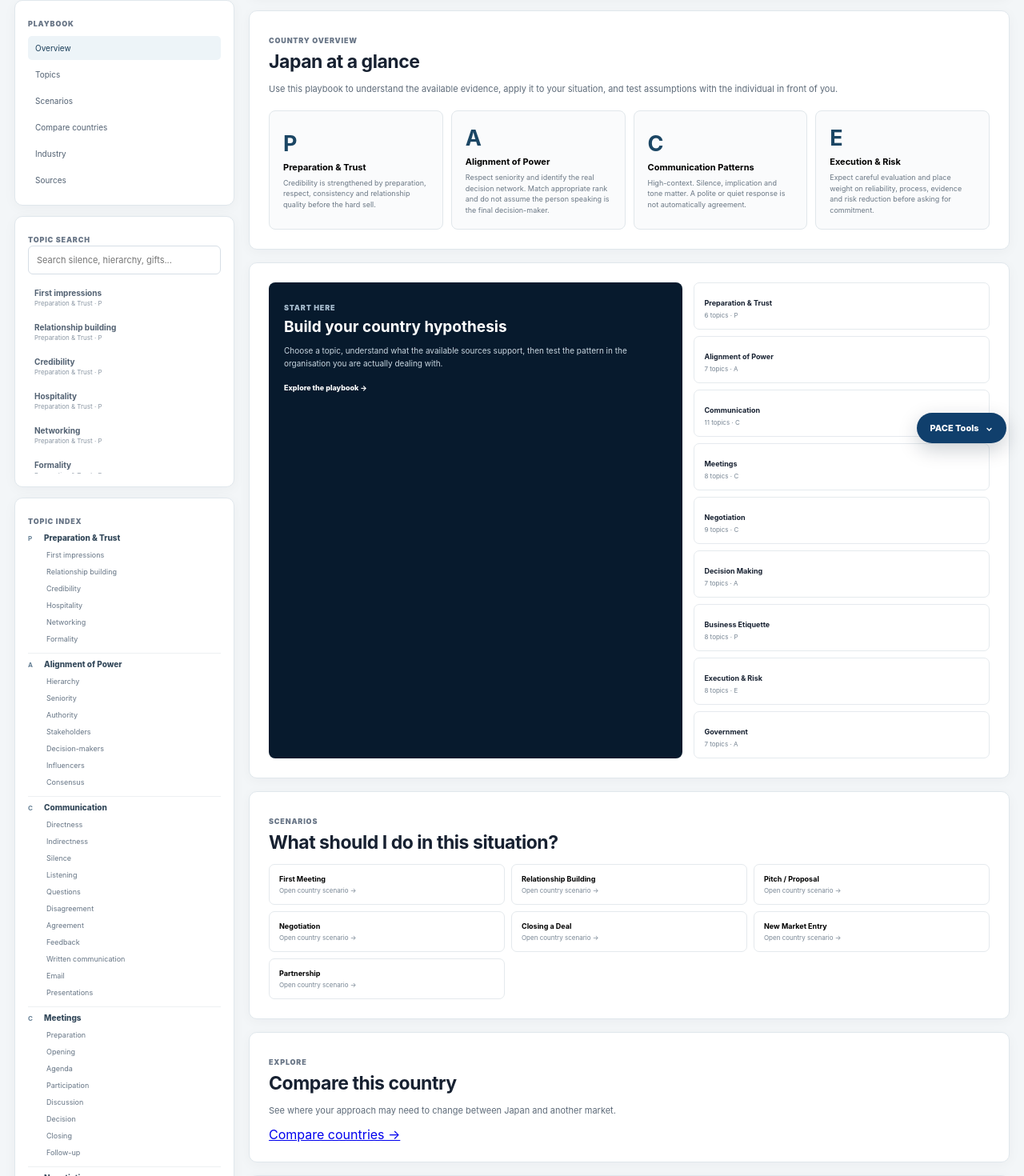
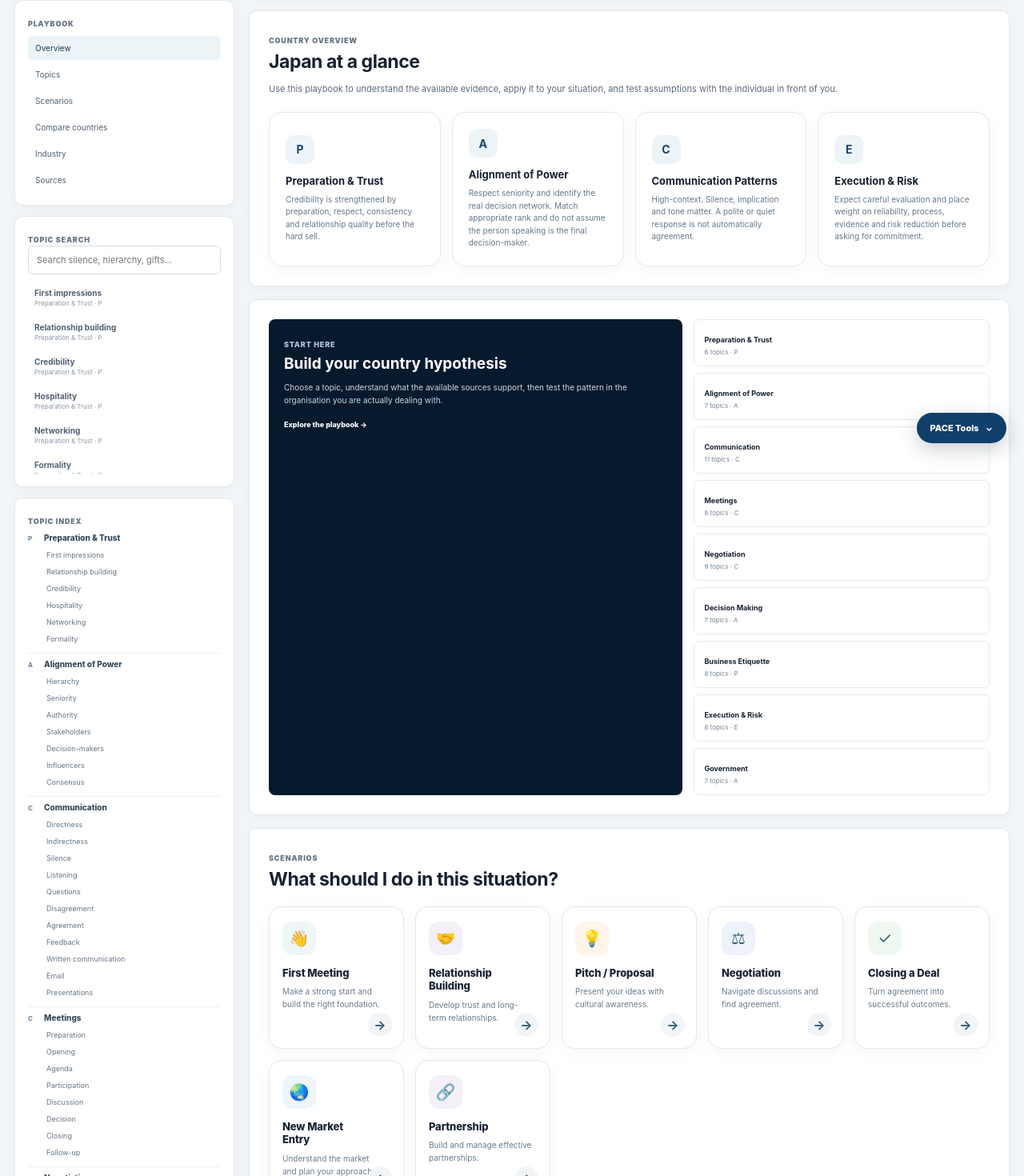
Before and after one commit to caseysmeekes/cultural-playbook-pace, a Next.js app: page /country-playbook in a window 1280 px wide. Shown: the part 224-1694 px from the top of the page at 80% size. Built offline with nearby package versions, Linux system fonts and the light colour scheme.

Commit message:
PACE 3E - Refine Country Playbook card UI

```diff
--- a/app/country-playbook/country-playbook.module.css
+++ b/app/country-playbook/country-playbook.module.css
@@ -1,135 +1,199 @@
-.cp2 button,
-.cp2 a {
+:global(.cp2) button,
+:global(.cp2) a {
   font-family: inherit;
 }
 
-.cp2-scenario-grid {
+:global(.cp2-scenario-grid) {
   display: grid !important;
-  grid-template-columns: repeat(3, minmax(0, 1fr)) !important;
-  gap: 12px !important;
-  margin-top: 18px !important;
-}
-
-.cp2-scenario {
-  appearance: none !important;
-  width: 100% !important;
-  min-height: 92px !important;
-  display: grid !important;
-  grid-template-columns: 1fr auto !important;
-  align-items: center !important;
+  grid-template-columns: repeat(5, minmax(0, 1fr)) !important;
   gap: 14px !important;
-  padding: 18px !important;
-  border: 1px solid #dce6ef !important;
-  border-radius: 12px !important;
-  background: linear-gradient(145deg, #ffffff 0%, #f8fbfd 100%) !important;
-  color: #172131 !important;
-  text-align: left !important;
-  cursor: pointer !important;
-  box-shadow: 0 4px 16px rgba(23, 33, 49, 0.05) !important;
-  transition: transform .18s ease, box-shadow .18s ease, border-color .18s ease !important;
-}
-
-.cp2-scenario:hover {
-  transform: translateY(-2px) !important;
-  border-color: #b9cee0 !important;
-  box-shadow: 0 9px 24px rgba(23, 33, 49, 0.09) !important;
-}
-
-.cp2-scenario b {
-  display: block !important;
-  margin: 0 !important;
-  font-size: 14px !important;
-  line-height: 1.25 !important;
-  font-weight: 800 !important;
-  color: #172131 !important;
-}
-
-.cp2-scenario span {
-  display: block !important;
-  margin-top: 7px !important;
-  font-size: 10px !important;
-  line-height: 1.45 !important;
-  color: #66788a !important;
-}
-
-.cp2-scenario::after {
-  content: '→' !important;
-  width: 34px !important;
-  height: 34px !important;
-  display: grid !important;
-  place-items: center !important;
-  border-radius: 50% !important;
-  background: #edf4fa !important;
-  color: #17466d !important;
-  font-size: 18px !important;
-  font-weight: 700 !important;
-  flex-shrink: 0 !important;
-}
-
-.cp2-pillar-grid {
-  display: grid !important;
-  grid-template-columns: repeat(4, minmax(0, 1fr)) !important;
-  gap: 12px !important;
   margin-top: 20px !important;
 }
 
-.cp2-pillar {
+:global(.cp2-scenario) {
   appearance: none !important;
+  -webkit-appearance: none !important;
   width: 100% !important;
-  min-height: 145px !important;
-  padding: 20px !important;
-  border: 1px solid #dce6ef !important;
-  border-radius: 12px !important;
+  min-height: 178px !important;
+  position: relative !important;
+  display: flex !important;
+  flex-direction: column !important;
+  align-items: flex-start !important;
+  justify-content: flex-start !important;
+  gap: 0 !important;
+  padding: 18px 16px 16px !important;
+  border: 1px solid #e1e8ef !important;
+  border-radius: 16px !important;
   background: #ffffff !important;
   color: #172131 !important;
   text-align: left !important;
   cursor: pointer !important;
-  box-shadow: 0 3px 14px rgba(23, 33, 49, 0.04) !important;
+  box-shadow: 0 4px 18px rgba(23, 33, 49, 0.045) !important;
+  overflow: hidden !important;
   transition: transform .18s ease, box-shadow .18s ease, border-color .18s ease !important;
 }
 
-.cp2-pillar:hover {
-  transform: translateY(-2px) !important;
-  border-color: #b9cee0 !important;
-  box-shadow: 0 9px 22px rgba(23, 33, 49, 0.08) !important;
+:global(.cp2-scenario)::before {
+  content: '◌' !important;
+  width: 42px !important;
+  height: 42px !important;
+  display: grid !important;
+  place-items: center !important;
+  margin-bottom: 14px !important;
+  border-radius: 13px !important;
+  background: #eef5f8 !important;
+  color: #32627b !important;
+  font-size: 20px !important;
+  line-height: 1 !important;
 }
 
-.cp2-pillar strong {
+:global(.cp2-scenario:nth-child(1))::before { content: '👋' !important; background: #eef6f7 !important; }
+:global(.cp2-scenario:nth-child(2))::before { content: '🤝' !important; background: #f3f0fa !important; }
+:global(.cp2-scenario:nth-child(3))::before { content: '💡' !important; background: #fff5e8 !important; }
+:global(.cp2-scenario:nth-child(4))::before { content: '⚖' !important; background: #eef2fb !important; }
+:global(.cp2-scenario:nth-child(5))::before { content: '✓' !important; background: #eef8f1 !important; }
+:global(.cp2-scenario:nth-child(6))::before { content: '🌏' !important; background: #eef5fb !important; }
+:global(.cp2-scenario:nth-child(7))::before { content: '🔗' !important; background: #f4f0f8 !important; }
+:global(.cp2-scenario:nth-child(8))::before { content: '↻' !important; background: #fff3ec !important; }
+:global(.cp2-scenario:nth-child(9))::before { content: '▤' !important; background: #eef5f8 !important; }
+:global(.cp2-scenario:nth-child(10))::before { content: '🏛' !important; background: #f1f1f8 !important; }
+
+:global(.cp2-scenario)::after {
+  content: '→' !important;
+  position: absolute !important;
+  right: 14px !important;
+  bottom: 14px !important;
+  width: 30px !important;
+  height: 30px !important;
+  display: grid !important;
+  place-items: center !important;
+  border-radius: 50% !important;
+  background: #f1f5f8 !important;
+  color: #315b73 !important;
+  font-size: 16px !important;
+  font-weight: 700 !important;
+  transition: transform .18s ease, background .18s ease !important;
+}
+
+:global(.cp2-scenario:hover) {
+  transform: translateY(-3px) !important;
+  border-color: #cbd9e4 !important;
+  box-shadow: 0 12px 28px rgba(23, 33, 49, 0.09) !important;
+}
+
+:global(.cp2-scenario:hover)::after {
+  transform: translateX(2px) !important;
+  background: #e7eff4 !important;
+}
+
+:global(.cp2-scenario) b {
+  display: block !important;
+  margin: 0 !important;
+  padding-right: 28px !important;
+  font-size: 13px !important;
+  line-height: 1.3 !important;
+  font-weight: 800 !important;
+  letter-spacing: -0.01em !important;
+  color: #182434 !important;
+}
+
+:global(.cp2-scenario) span {
+  display: block !important;
+  min-height: 42px !important;
+  margin-top: 8px !important;
+  padding-right: 6px !important;
+  font-size: 10px !important;
+  line-height: 1.55 !important;
+  color: #6a7b8b !important;
+}
+
+:global(.cp2-scenario:nth-child(1)) span { font-size: 0 !important; }
+:global(.cp2-scenario:nth-child(1)) span::after { content: 'Make a strong start and build the right foundation.'; font-size: 10px; }
+:global(.cp2-scenario:nth-child(2)) span { font-size: 0 !important; }
+:global(.cp2-scenario:nth-child(2)) span::after { content: 'Develop trust and long-term relationships.'; font-size: 10px; }
+:global(.cp2-scenario:nth-child(3)) span { font-size: 0 !important; }
+:global(.cp2-scenario:nth-child(3)) span::after { content: 'Present your ideas with cultural awareness.'; font-size: 10px; }
+:global(.cp2-scenario:nth-child(4)) span { font-size: 0 !important; }
+:global(.cp2-scenario:nth-child(4)) span::after { content: 'Navigate discussions and find agreement.'; font-size: 10px; }
+:global(.cp2-scenario:nth-child(5)) span { font-size: 0 !important; }
+:global(.cp2-scenario:nth-child(5)) span::after { content: 'Turn agreement into successful outcomes.'; font-size: 10px; }
+:global(.cp2-scenario:nth-child(6)) span { font-size: 0 !important; }
+:global(.cp2-scenario:nth-child(6)) span::after { content: 'Understand the market and plan your approach.'; font-size: 10px; }
+:global(.cp2-scenario:nth-child(7)) span { font-size: 0 !important; }
+:global(.cp2-scenario:nth-child(7)) span::after { content: 'Build and manage effective partnerships.'; font-size: 10px; }
+:global(.cp2-scenario:nth-child(8)) span { font-size: 0 !important; }
+:global(.cp2-scenario:nth-child(8)) span::after { content: 'Re-energise progress and overcome barriers.'; font-size: 10px; }
+:global(.cp2-scenario:nth-child(9)) span { font-size: 0 !important; }
+:global(.cp2-scenario:nth-child(9)) span::after { content: 'Navigate procurement and evaluation processes.'; font-size: 10px; }
+:global(.cp2-scenario:nth-child(10)) span { font-size: 0 !important; }
+:global(.cp2-scenario:nth-child(10)) span::after { content: 'Work effectively with public sector stakeholders.'; font-size: 10px; }
+
+:global(.cp2-pillar-grid) {
+  display: grid !important;
+  grid-template-columns: repeat(4, minmax(0, 1fr)) !important;
+  gap: 14px !important;
+  margin-top: 20px !important;
+}
+
+:global(.cp2-pillar) {
+  appearance: none !important;
+  -webkit-appearance: none !important;
+  width: 100% !important;
+  min-height: 148px !important;
+  padding: 20px !important;
+  border: 1px solid #e1e8ef !important;
+  border-radius: 16px !important;
+  background: #ffffff !important;
+  color: #172131 !important;
+  text-align: left !important;
+  cursor: pointer !important;
+  box-shadow: 0 4px 18px rgba(23, 33, 49, 0.04) !important;
+  transition: transform .18s ease, box-shadow .18s ease, border-color .18s ease !important;
+}
+
+:global(.cp2-pillar:hover) {
+  transform: translateY(-3px) !important;
+  border-color: #cbd9e4 !important;
+  box-shadow: 0 11px 25px rgba(23, 33, 49, 0.08) !important;
+}
+
+:global(.cp2-pillar) strong {
   display: inline-flex !important;
   align-items: center !important;
   justify-content: center !important;
-  width: 34px !important;
-  height: 34px !important;
-  border-radius: 50% !important;
-  background: #edf4fa !important;
+  width: 36px !important;
+  height: 36px !important;
+  border-radius: 11px !important;
+  background: #edf4f8 !important;
   color: #17466d !important;
   font-size: 14px !important;
 }
 
-.cp2-pillar h3 {
-  margin: 12px 0 7px !important;
+:global(.cp2-pillar) h3 {
+  margin: 13px 0 7px !important;
   font-size: 13px !important;
-  line-height: 1.25 !important;
+  line-height: 1.3 !important;
   color: #172131 !important;
 }
 
-.cp2-pillar p {
+:global(.cp2-pillar) p {
   margin: 0 !important;
   font-size: 10px !important;
   line-height: 1.55 !important;
   color: #66788a !important;
 }
 
-.cp2-topic-chips button,
-.cp2-nav button,
-.cp2-nav a {
+:global(.cp2-topic-chips) button,
+:global(.cp2-nav) button,
+:global(.cp2-nav) a {
   appearance: none !important;
+  -webkit-appearance: none !important;
   font-family: inherit !important;
 }
 
-.cp2-topic-chips button {
+:global(.cp2-topic-chips) button {
   border: 1px solid #d9e3eb !important;
-  background: #fff !important;
+  background: #ffffff !important;
   color: #4f6477 !important;
   border-radius: 999px !important;
   padding: 7px 11px !important;
@@ -138,47 +202,50 @@
   transition: background .15s ease, border-color .15s ease, color .15s ease !important;
 }
 
-.cp2-topic-chips button:hover {
+:global(.cp2-topic-chips) button:hover {
   background: #edf4f8 !important;
   border-color: #b9cee0 !important;
   color: #173f5e !important;
 }
 
-.cp2-scenario-grid + * {
-  margin-top: 20px;
-}
-
-.cp2-compare {
+:global(.cp2-compare) {
   display: inline-flex !important;
   align-items: center !important;
   gap: 6px !important;
   margin-top: 8px !important;
-  padding: 9px 13px !important;
-  border-radius: 7px !important;
+  padding: 10px 14px !important;
+  border: 0 !important;
+  border-radius: 9px !important;
   background: #0d4773 !important;
-  color: #fff !important;
+  color: #ffffff !important;
   text-decoration: none !important;
   font-size: 10px !important;
   font-weight: 800 !important;
 }
 
-@media (max-width: 1050px) {
-  .cp2-scenario-grid {
+@media (max-width: 1250px) {
+  :global(.cp2-scenario-grid) {
+    grid-template-columns: repeat(3, minmax(0, 1fr)) !important;
+  }
+}
+
+@media (max-width: 900px) {
+  :global(.cp2-scenario-grid) {
     grid-template-columns: repeat(2, minmax(0, 1fr)) !important;
   }
 
-  .cp2-pillar-grid {
+  :global(.cp2-pillar-grid) {
     grid-template-columns: repeat(2, minmax(0, 1fr)) !important;
   }
 }
 
-@media (max-width: 760px) {
-  .cp2-scenario-grid,
-  .cp2-pillar-grid {
+@media (max-width: 600px) {
+  :global(.cp2-scenario-grid),
+  :global(.cp2-pillar-grid) {
     grid-template-columns: 1fr !important;
   }
 
-  .cp2-scenario {
-    min-height: 82px !important;
+  :global(.cp2-scenario) {
+    min-height: 150px !important;
   }
 }
```
